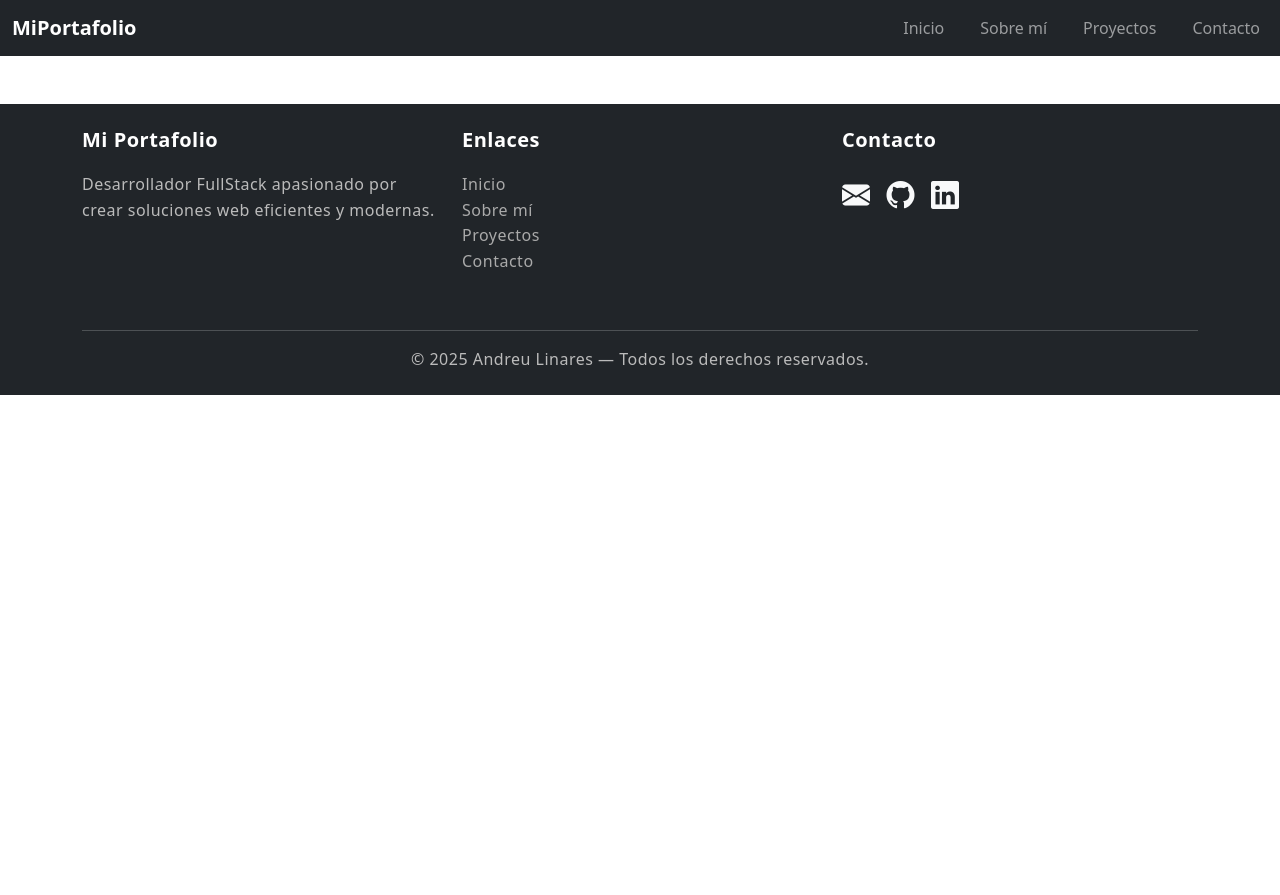
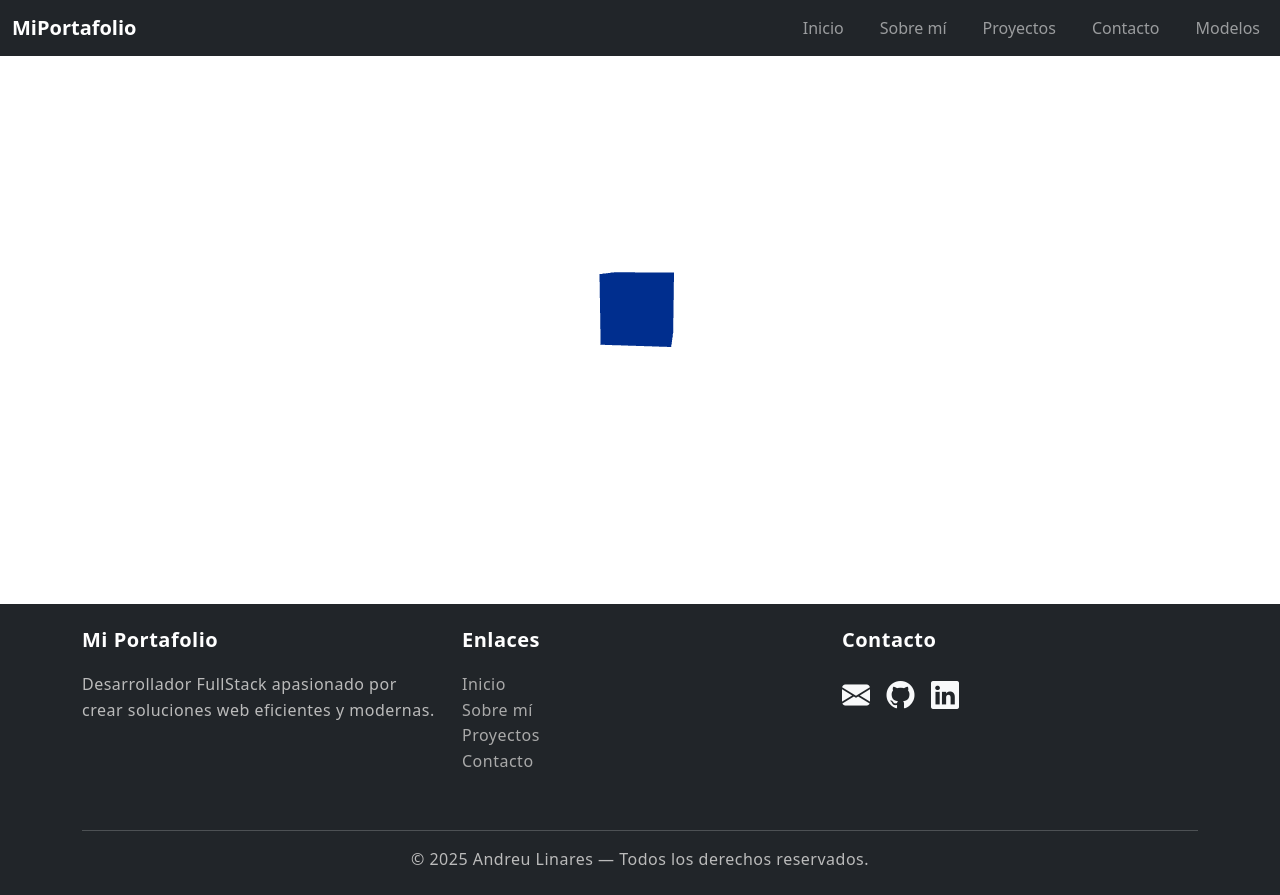
Before and after one commit to Andreulinares/Portfolio_react, a React (Create React App) app: page /Portfolio_react/modelo3d in a window 1280 px wide. Before the commit the page ends 800 px from the top, so only its background shows below. Built offline with nearby package versions, Linux system fonts and the light colour scheme.

Commit message:
pruebas modelo 3d web

```diff
--- a/package.json
+++ b/package.json
@@ -14,7 +14,7 @@
     "react": "^19.2.0",
     "react-dom": "^19.2.0",
     "react-router-dom": "^7.9.6",
-    "react-scripts": "^0.0.0",
+    "react-scripts": "^5.0.1",
     "react-tsparticles": "^2.12.2",
     "react-typed": "^2.0.12",
     "three": "^0.185.1",
@@ -32,8 +32,7 @@
   },
   "eslintConfig": {
     "extends": [
-      "react-app",
-      "react-app/jest"
+      "react-app"
     ]
   },
   "browserslist": {
--- a/src/App.js
+++ b/src/App.js
@@ -10,6 +10,7 @@ import Inicio from './pages/Inicio';
 import SobreMi from './pages/SobreMi';
 import Contacto from './pages/Contacto';
 import Proyectos from './pages/Proyectos';
+import Modelo3d from './pages/Modelo3d';
 
 function App() {
   return (
@@ -22,6 +23,7 @@ function App() {
           <Route path="/sobre-mi" element={<SobreMi />} />
           <Route path="/proyectos" element={<Proyectos />} />
           <Route path="/contacto" element={<Contacto />} />
+          <Route path="/modelo3d" element={<Modelo3d />} />
         </Routes>
 
         <Footer />
--- a/src/pages/Header.js
+++ b/src/pages/Header.js
@@ -25,6 +25,9 @@ export default function Header(){
                         <li className="nav-item">
                             <Link className="nav-link" to="/contacto">Contacto</Link>
                         </li>
+                        <li className="nav-item">
+                            <Link className="nav-link" to="/modelo3d">Modelos</Link>
+                        </li>
                     </ul>
                 </div>
             </div>
--- a/src/pages/Modelo3d.js
+++ b/src/pages/Modelo3d.js
@@ -0,0 +1,29 @@
+import { Canvas } from "@react-three/fiber";
+import { useRef } from "react";
+import { useFrame } from "@react-three/fiber";
+
+function Cube() {
+    const cube = useRef();
+
+    useFrame(() => {
+        cube.current.rotation.x += 0.01;
+        cube.current.rotation.y += 0.01;
+    })
+    return (
+        <mesh ref={cube}>
+            <boxGeometry />
+            <meshStandardMaterial color="royalblue" />
+        </mesh>
+    )
+}
+
+export default function Modelo3d() {
+    return (
+        <Canvas style ={{ height: "500px" }}>
+            <ambientLight />
+            <pointLight position = {[10, 10, 10]} />
+
+            <Cube />
+        </Canvas>
+    )
+}
```
Also changed, not shown: 1 other file (tests, documents, lock files or other folders).
